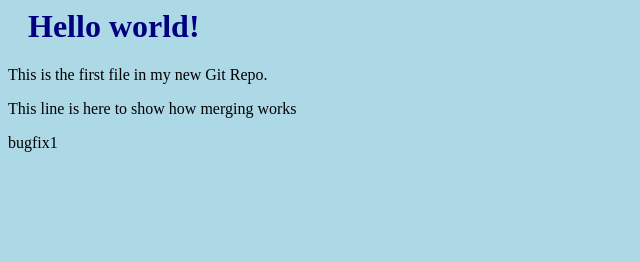
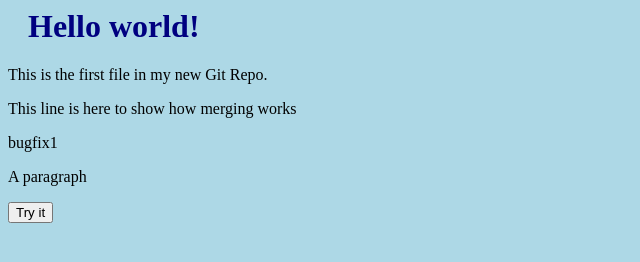
Before and after one commit to ihsanzull/hello-world, a plain HTML site: page index.html in a window 1280 px wide. Shown: the whole page, without its empty margins (0-640 px from the left). Drawn offline with Linux system fonts and the light colour scheme.

Commit message:
added js code in index.html

```diff
--- a/index.html
+++ b/index.html
@@ -1,6 +1,11 @@
 <!DOCTYPE html>
 <html lang="en">
 <head>
+<script>
+function myFunction(){
+  document.getElementById("demo").innerHTML = "Paragraph changed.";
+}
+</script>
 <meta charset="UTF-8">
 <title>Hello World!</title>
 <meta name="viewport" content="width=device-width,initial-scale=1">
@@ -14,7 +19,8 @@
   <p>This line is here to show how merging works</p>
   <p>bugfix1</p>
   <div><img src="img_hello_git.jpg" alt="Hello Git" style="width:100%;max-width:640px"></div>
-
+  <p id="demo">A paragraph</p>
+  <button type ="button" onclick="myFunction()">Try it</button>
 
 </body>
 </html>
```
